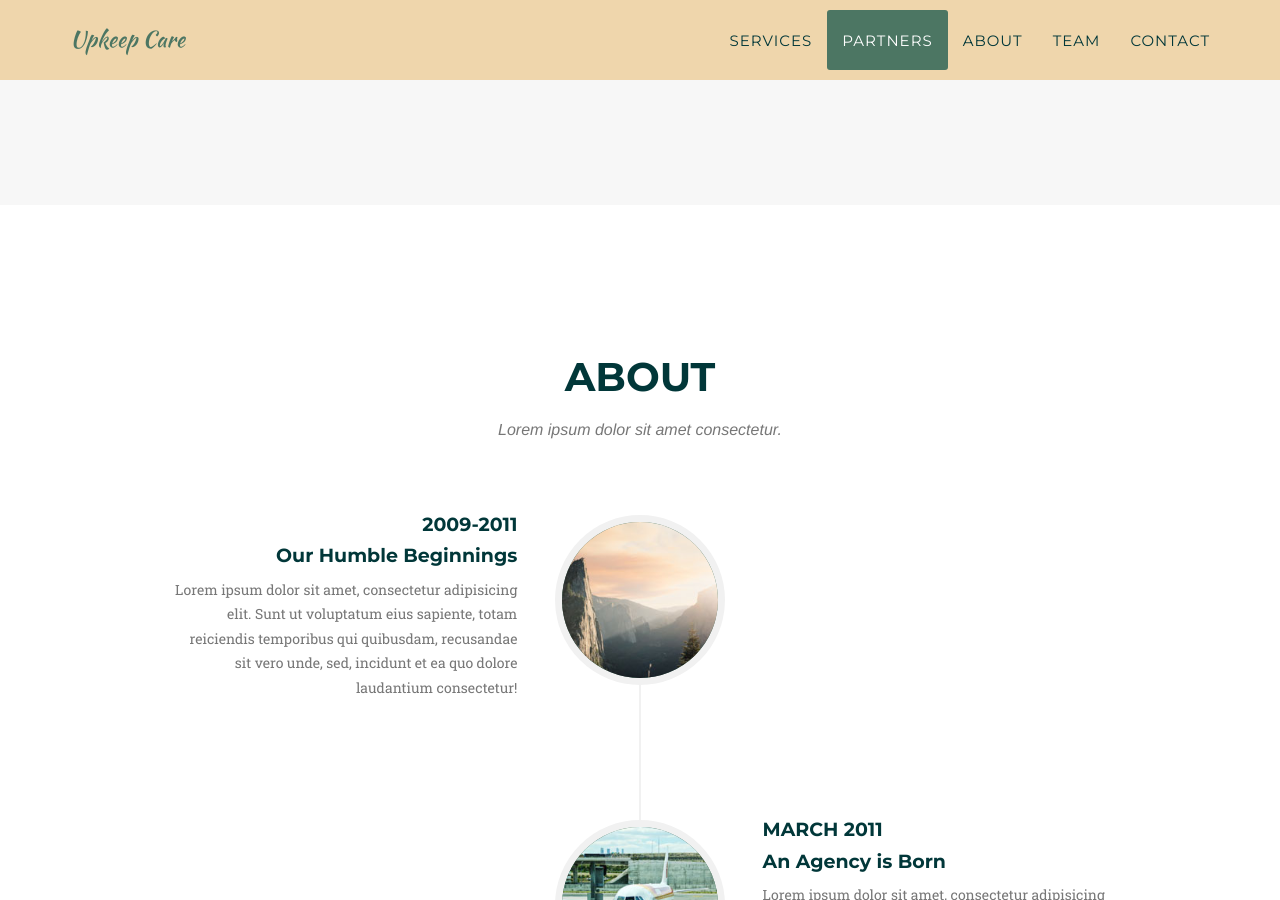
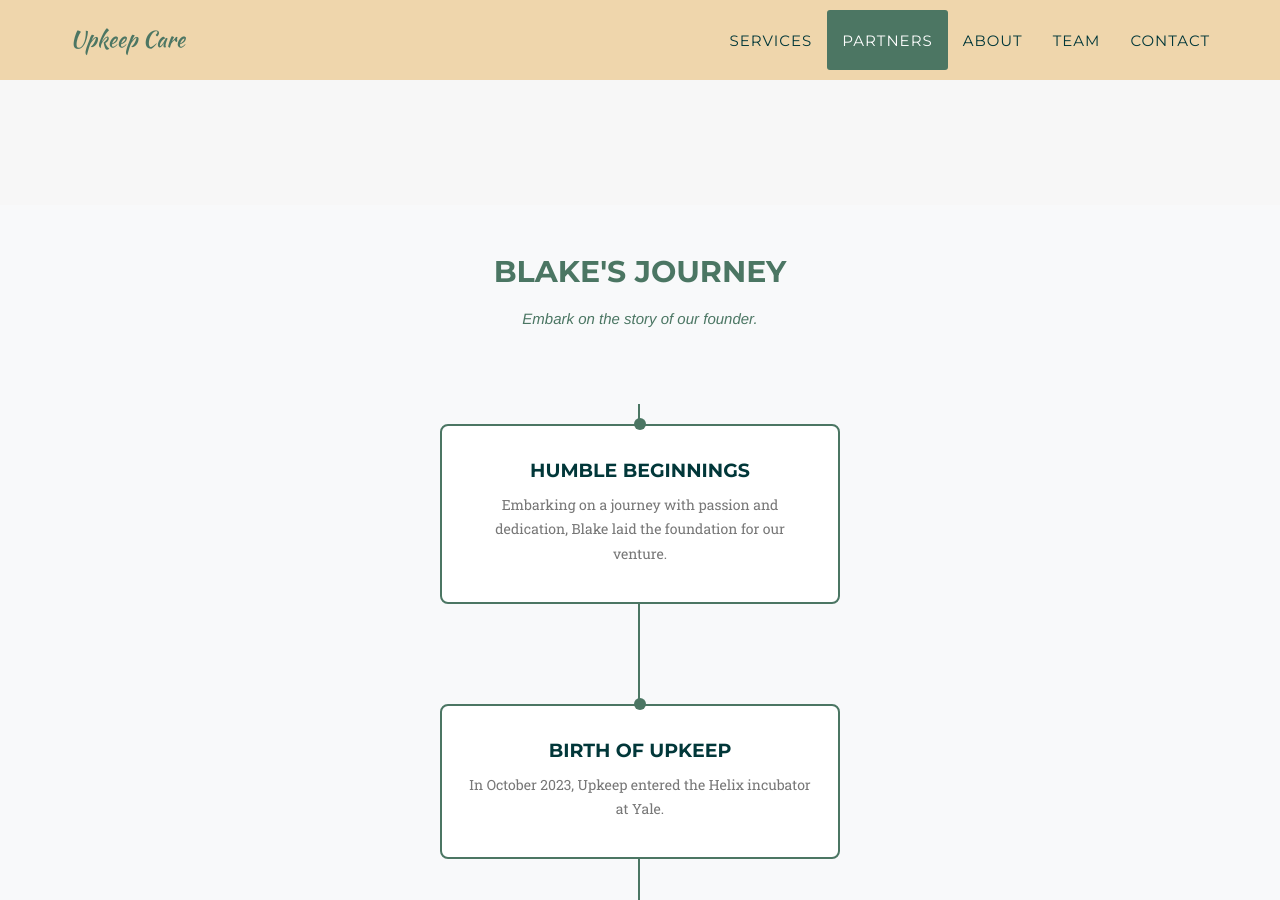
Before and after one commit to peter0201yu/upkeep_static, a Jekyll site: the page built from index.html, in a window 1280 px wide and 900 px high, scrolled down 2176 px. Built offline with Jekyll 4.4.1, drawn with Linux system fonts in a browser that asks for light colours; some web fonts are replaced; some of the changed text lies outside the part shown.

Commit message:
fixed_timeline

```diff
--- a/_includes/about.html
+++ b/_includes/about.html
@@ -1,80 +1,109 @@
 <!-- About Section -->
-    <section id="about">
+<style>
+
+    .timeline {
+        position: relative;
+        list-style: none;
+        padding: 20px 0;
+        margin: 0;
+    }
+
+    .timeline::before {
+        content: '';
+        position: absolute;
+        top: 0;
+        left: 50%;
+        transform: translateX(-50%);
+        width: 2px;
+        height: 100%;
+        background-color: #4b7663; /* Light green line */
+    }
+
+    .timeline-item {
+        width: 45%;
+        max-width: 400px;
+        margin: 0 auto 40px auto;
+        position: relative;
+    }
+
+    .timeline-dot {
+        width: 12px;
+        height: 12px;
+        border-radius: 50%;
+        background-color: #4b7663; /* Green dot */
+        position: absolute;
+        top: 0;
+        left: 50%;
+        transform: translate(-50%, -50%);
+        z-index: 2;
+    }
+
+    .timeline-content {
+        background-color: #ffffff;
+        border: 2px solid #4b7663;
+        padding: 25px;
+        border-radius: 8px;
+        text-align: center;
+    }
+
+    .timeline-item.inverted .timeline-content {
+        text-align: center;
+    }
+
+    .timeline-item.inverted::before {
+        left: 3%;
+    }
+
+    /* Responsive Adjustments */
+    @media (max-width: 768px) {
+        .timeline-item {
+            width: 90%;
+        }
+        .timeline::before {
+            left: 3%;
+        }
+        .timeline-item.inverted::before {
+            left: 3%;
+        }
+    }
+</style>
+
+<section id="about" style="background-color: #f8f9fa; padding: 50px 0;">
     <div class="container">
         <div class="row">
             <div class="col-lg-12 text-center">
-                    <h2 class="section-heading">About</h2>
-                    <h3 class="section-subheading text-muted">Lorem ipsum dolor sit amet consectetur.</h3>
+                <h2 class="section-heading" style="color: #4b7663; font-size: 3rem;">Blake's Journey</h2>
+                <h3 class="section-subheading text-muted" style="color: #4b7663; font-size: 1.5rem;">Embark on the story of our founder.</h3>
             </div>
         </div>
         <div class="row">
             <div class="col-lg-12">
                 <ul class="timeline">
-                        <li>
-                            <div class="timeline-image">
-                                <img class="img-circle img-responsive" src="img/about/1.jpg" alt="">
-                            </div>
-                            <div class="timeline-panel">
-                                <div class="timeline-heading">
-                                    <h4>2009-2011</h4>
-                                    <h4 class="subheading">Our Humble Beginnings</h4>
-                                </div>
-                                <div class="timeline-body">
-                                    <p class="text-muted">Lorem ipsum dolor sit amet, consectetur adipisicing elit. Sunt ut voluptatum eius sapiente, totam reiciendis temporibus qui quibusdam, recusandae sit vero unde, sed, incidunt et ea quo dolore laudantium consectetur!</p>
-                                </div>
+                    <li class="timeline-item">
+                        <div class="timeline-dot"></div>
+                        <div class="timeline-content">
+                            <h4 class="subheading">Humble Beginnings</h4>
+                            <p class="text-muted">Embarking on a journey with passion and dedication, Blake laid the foundation for our venture.</p>
                         </div>
                     </li>
-                        <li class="timeline-inverted">
-                            <div class="timeline-image">
-                                <img class="img-circle img-responsive" src="img/about/2.jpg" alt="">
-                            </div>
-                            <div class="timeline-panel">
-                                <div class="timeline-heading">
-                                    <h4>March 2011</h4>
-                                    <h4 class="subheading">An Agency is Born</h4>
-                                </div>
-                                <div class="timeline-body">
-                                    <p class="text-muted">Lorem ipsum dolor sit amet, consectetur adipisicing elit. Sunt ut voluptatum eius sapiente, totam reiciendis temporibus qui quibusdam, recusandae sit vero unde, sed, incidunt et ea quo dolore laudantium consectetur!</p>
-                                </div>
+                    <li class="timeline-item inverted">
+                        <div class="timeline-dot"></div>
+                        <div class="timeline-content">
+                            <h4 class="subheading">Birth of Upkeep</h4>
+                            <p class="text-muted">In October 2023, Upkeep entered the Helix incubator at Yale.</p>
                         </div>
                     </li>
-                        <li>
-                            <div class="timeline-image">
-                                <img class="img-circle img-responsive" src="img/about/3.jpg" alt="">
+                    <li class="timeline-item">
+                        <div class="timeline-dot"></div>
+                        <div class="timeline-content">
+                            <h4 class="subheading">Growth Period</h4>
+                            <p class="text-muted">In the last few months, Upkeep has formed an incredible team for launching future endeavors.</p>
                         </div>
-                            <div class="timeline-panel">
-                                <div class="timeline-heading">
-                                    <h4>December 2012</h4>
-                                    <h4 class="subheading">Transition to Full Service</h4>
-                                </div>
-                                <div class="timeline-body">
-                                    <p class="text-muted">Lorem ipsum dolor sit amet, consectetur adipisicing elit. Sunt ut voluptatum eius sapiente, totam reiciendis temporibus qui quibusdam, recusandae sit vero unde, sed, incidunt et ea quo dolore laudantium consectetur!</p>
-                                </div>
-                            </div>
-                        </li>
-                        <li class="timeline-inverted">
-                            <div class="timeline-image">
-                                <img class="img-circle img-responsive" src="img/about/4.jpg" alt="">
-                            </div>
-                            <div class="timeline-panel">
-                                <div class="timeline-heading">
-                                    <h4>July 2014</h4>
-                                    <h4 class="subheading">Phase Two Expansion</h4>
-                                </div>
-                                <div class="timeline-body">
-                                    <p class="text-muted">Lorem ipsum dolor sit amet, consectetur adipisicing elit. Sunt ut voluptatum eius sapiente, totam reiciendis temporibus qui quibusdam, recusandae sit vero unde, sed, incidunt et ea quo dolore laudantium consectetur!</p>
-                                </div>
-                            </div>
-                        </li>
-                        <li class="timeline-inverted">
-                            <div class="timeline-image">
-                                <h4>Be Part
-                                    <br>Of Our
-                                    <br>Story!</h4>
-                            </div>
+
                     </li>
                 </ul>
             </div>
         </div>
     </div>
 </section>
+a
```
Lines whose indentation alone changed are shown as unchanged.
